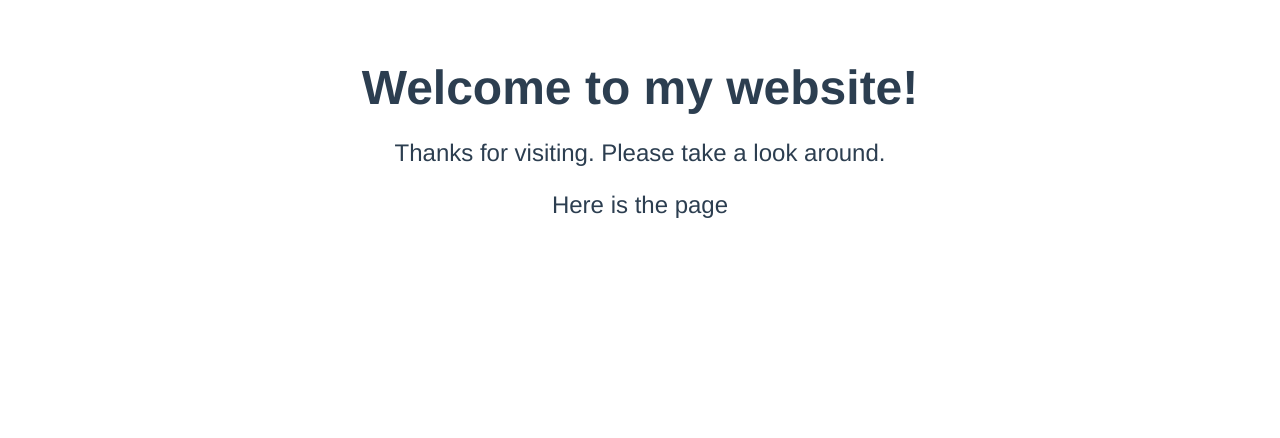
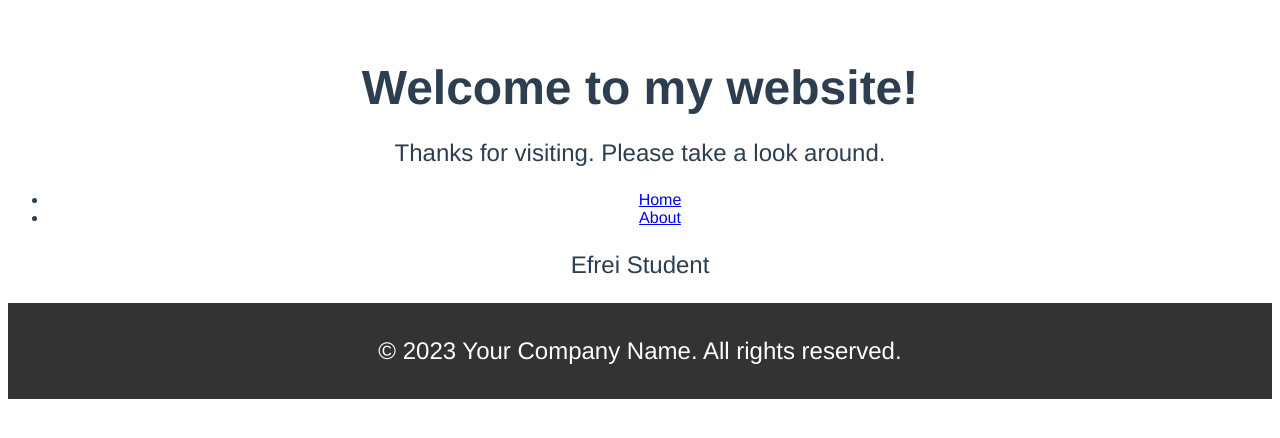
Before and after one commit to DSmarc7/Vueproject, a Vue app: page / in a window 1280 px wide. Shown: the top 438 px of the page. Built offline with nearby package versions, Linux system fonts and the light colour scheme.

Commit message:
Ex 5: create BaseHeader and BaseFooter

```diff
--- a/src/App.vue
+++ b/src/App.vue
@@ -3,19 +3,25 @@
 <template>
   <div id="app">
     <HomePage />
-    <p>Here is the page</p>
+    <BaseHeader/>
+    <BaseFooter/>
+
   </div>
 </template>
 
 <script>
 import HomePage from './components/HomePage.vue';
+import BaseHeader from './components/BaseHeader.vue';
+import BaseFooter from './components/BaseFooter.vue';
 
 
 
 export default {
   name: 'App',
   components: {
-    HomePage
+    HomePage,
+    BaseHeader,
+    BaseFooter
   }
 }
 </script>
--- /dev/null
+++ b/src/components/BaseFooter.vue
@@ -0,0 +1,28 @@
+<template>
+    <footer>
+      <div class="legal-credits">
+        <p>&copy; 2023 Your Company Name. All rights reserved.</p>
+        <!-- Add your legal credits and information here -->
+      </div>
+    </footer>
+</template>
+
+
+<script>
+export default {
+    name: 'BaseFooter'
+}
+</script>
+
+  <style scoped>
+  footer {
+  background-color: #333;
+  color: #fff;
+  padding: 10px;
+  text-align: center;
+}
+
+.legal-credits {
+  font-size: 14px;
+}
+  </style>
--- /dev/null
+++ b/src/components/BaseHeader.vue
@@ -0,0 +1,31 @@
+<template>
+    <header>
+      <nav>
+        <ul>
+          <li><a href="#">Home</a></li>
+          <li><a href="#">About</a></li>
+          <!-- Add more navigation links as needed -->
+        </ul>
+      </nav>
+      <div class="user-info">
+        <p>Efrei Student</p>
+      </div>
+    </header>
+  </template>
+
+<script>
+export default {
+    name: 'BaseHeader'
+}
+</script>
+
+<style scoped>
+h1 {
+    font-size: 3rem;
+    margin-bottom: 1rem;
+}
+
+p {
+    font-size: 1.5rem;
+}
+</style>
```
